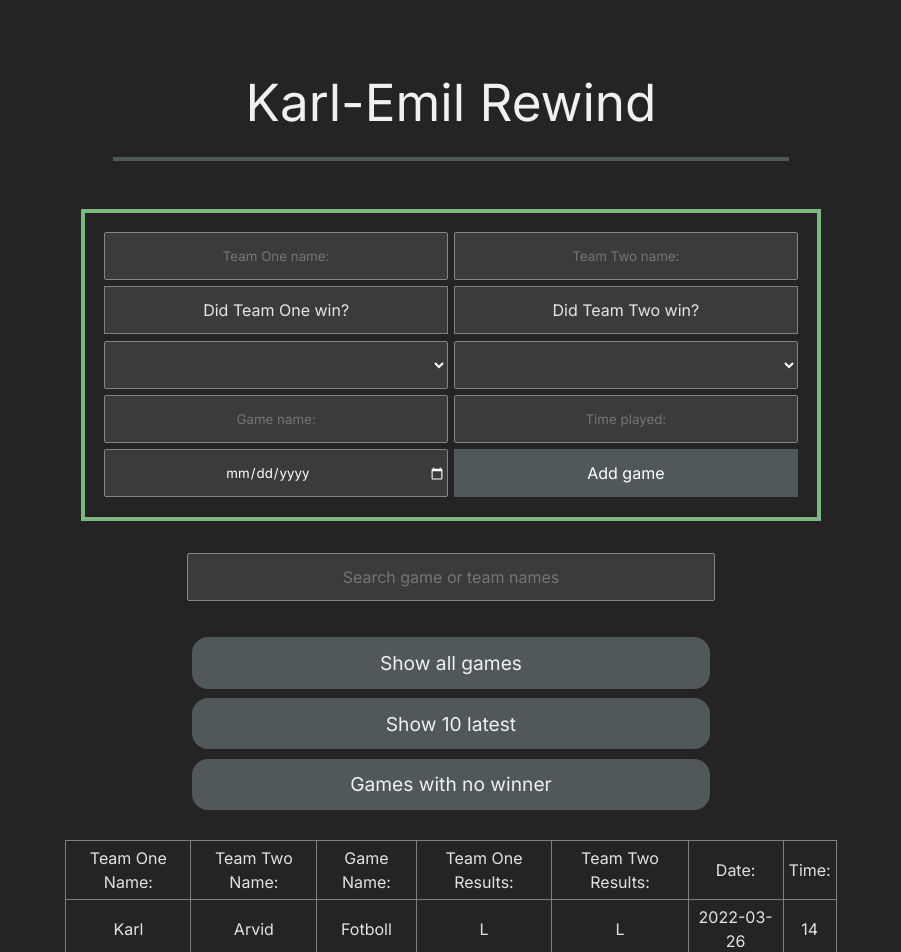
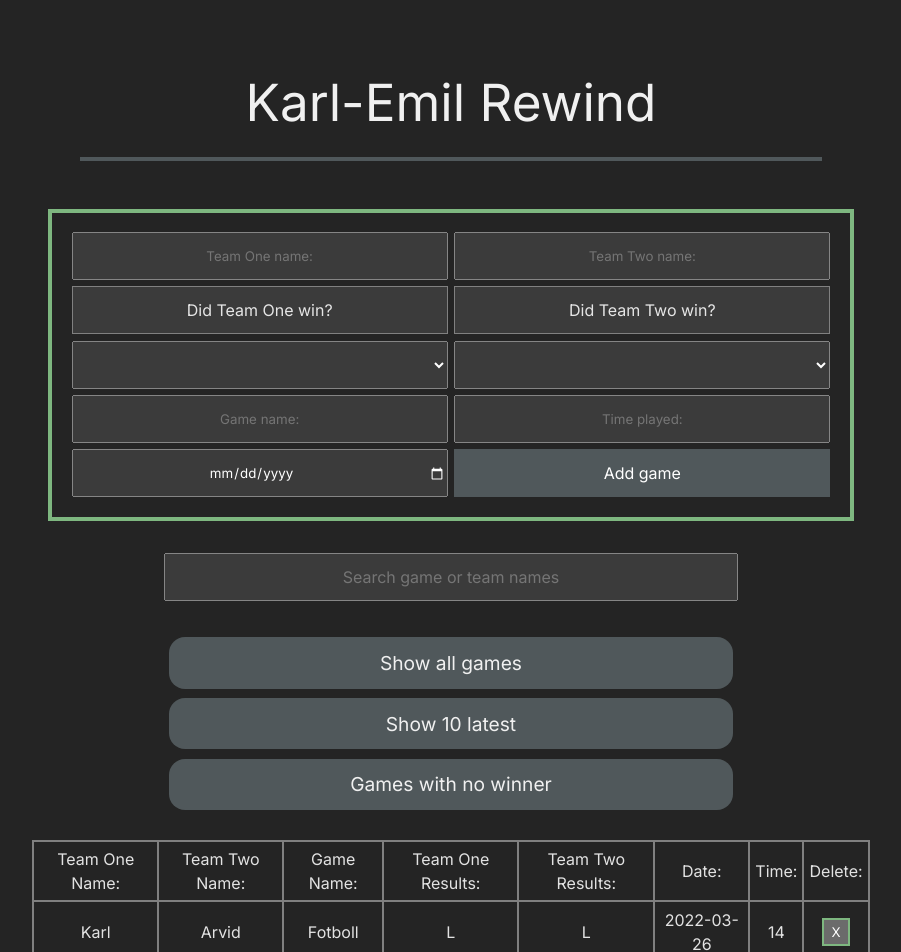
Before and after one commit to KarlEmilArvid/Karl-Emil-Rewind, a React (Vite) app: page / in a window 1280 px wide. Shown: the top 952 px of the page, without its empty margins (189-1090 px from the left). Built offline with nearby package versions, Linux system fonts and the light colour scheme.

Commit message:
localStorage + delete button fix

```diff
--- a/src/App.tsx
+++ b/src/App.tsx
@@ -10,7 +10,7 @@ function App() {
 
   function localData(): any {
     const dataExists = localStorage.getItem('games')
-    return dataExists ? JSON.parse(dataExists) : (jsonData.gamesPlayed)
+    return dataExists ? JSON.parse(dataExists) : localStorage.setItem('games', JSON.stringify([...jsonData.gamesPlayed]))
   }
 
   return (
--- a/src/components/GameItems.tsx
+++ b/src/components/GameItems.tsx
@@ -1,10 +1,17 @@
 import { Game } from '../models/data'
+import './gameItems.scss'
 
 interface Props {
     game: Game;
+    removeItem: (id: number) => void
 }
 
-const GameItems = ({ game }: Props) => {
+const GameItems = ({ game, removeItem }: Props) => {
+
+    //det som klickas tas bort
+    const handleClick: () => void = () => {
+        removeItem(game.id)
+    }
 
   return (
     <tr key={game.id}>
@@ -15,6 +22,7 @@ const GameItems = ({ game }: Props) => {
         <td>{game.teamTwoResults}</td>
         <td>{game.date}</td>
         <td>{game.time}</td>
+        <button className="remove-button" onClick={handleClick}>X</button>
     </tr>
     )
 }
--- a/src/components/GameList.tsx
+++ b/src/components/GameList.tsx
@@ -8,10 +8,6 @@ interface Props {
 }
 
 const GameList = ({ game, removeItem }: Props) => {
-
-    const handleClick: () => void = () => {
-        removeItem(game.id)
-    }
 
     return (
         <table className="table">
@@ -24,11 +20,11 @@ const GameList = ({ game, removeItem }: Props) => {
                     <th>Team Two Results:</th>
                     <th>Date:</th>
                     <th>Time:</th>
+                    <th>Delete:</th>
                 </tr>
             </thead>
             <tbody>
-                <GameItems game={game} key={game.id}/>
-                <button onClick={handleClick}>X</button>
+                <GameItems game={game} key={game.id} removeItem={removeItem}/>
             </tbody>
         </table>
     )
--- a/src/components/Main.tsx
+++ b/src/components/Main.tsx
@@ -31,7 +31,7 @@ function Main({games}: Props) {
         event.preventDefault();
         setFormInput({ ...formInput, [event.target.name]: event.target.value });
     }
-
+    //hanterar att nya spel läggs till och sparas
     const handleSubmit = (event: any): void => {
         event.preventDefault();
         const checkIfEmpty = !Object.values(formInput).every(res => res === '')
@@ -51,10 +51,6 @@ function Main({games}: Props) {
             setFormInput(emptyInput)
         }
     }
-    //todo: if gameName => teamOneResults ||teamTwoResults => {highest amount} has the most wins in {gameName}
-    // let players = teamOneName + teamTwoName (skapa ny array av spelar namn ) checka games == W, display most wins
-    //todo: remove/edit button
-
     //filter för spelnamn, teamOne namn, teamTwo namn
     useEffect(() => {
         setGamesToShow(games.filter(games =>
@@ -62,12 +58,12 @@ function Main({games}: Props) {
             games.teamOne.toLowerCase().includes(query) ||
             games.teamTwo.toLowerCase().includes(query)));
     }, [query])
-
+    //filter för att visa 10 senaste, beroende på vad som är sökt
     const showLatest = (): void => {
         let tenLatest = sortedGames.slice(0, 10)
         setGamesToShow(tenLatest)
     }
-
+    //filter för att visa spel utan vinnare, beroende på vad som är sökt
     const noWinner = (): void => {
         let noWinners = sortedGames.filter((games) => {
             if(games.teamOneResults === 'L' && games.teamTwoResults === 'L') {
@@ -75,18 +71,18 @@ function Main({games}: Props) {
             }})
         setGamesToShow(noWinners)
     }
-    //resets men funkar enbart om man skrivit något i sökfält
-    //todo: fix, fixad?
+    //återställer arrayen och sökfält, för att visa alla spel
     const showAll = () => {
-        setGamesToShow(games.filter(games => games.gameName.toLowerCase().includes(query) || games.teamOne.toLowerCase().includes(query) || games.teamTwo.toLowerCase().includes(query)));;
+        setGamesToShow(games)
         setQuery('')
     }
-
+    //remove funkar men uppdaterar inte hemsidan, går att ta bort men visas inte om man inte laddar om sidan
     const removeItem: (id:number) => void = (id) => {
         const localData: Game[] = JSON.parse(localStorage.getItem('games') || '' )
         const gameIndex: number = localData.findIndex(game => game.id == id)
         localData.splice(gameIndex, 1)
         console.log(gameIndex)
+        setGamesToShow(localData)
         localStorage.setItem('games', JSON.stringify(localData))
     }
 
@@ -101,7 +97,6 @@ function Main({games}: Props) {
                 <button onClick={showLatest}>Show 10 latest</button>
                 <button onClick={noWinner}>Games with no winner</button>
             </section>
-            {/**if query = gameName => {person} har mest vinster i {spelnamn} */}
             {sortedGames?.map((game) => (
                 <GameList game={game} removeItem={removeItem} key={game.id}/>
             ))}
--- a/src/components/gameItems.scss
+++ b/src/components/gameItems.scss
@@ -0,0 +1,11 @@
+@import '../models/variables';
+
+.remove-button {
+    display: flex;
+    align-items: center;
+    justify-content: center;
+    width: 1.8rem;
+    height: 1.8rem;
+    margin: 1rem auto;
+    border: 2px solid $green-color;
+}
--- a/src/components/gameList.scss
+++ b/src/components/gameList.scss
@@ -1,5 +1,5 @@
 table, th, td {
-    border: 1px solid grey;
+    border: 2px solid grey;
     padding: 5px;
 }
 
```
